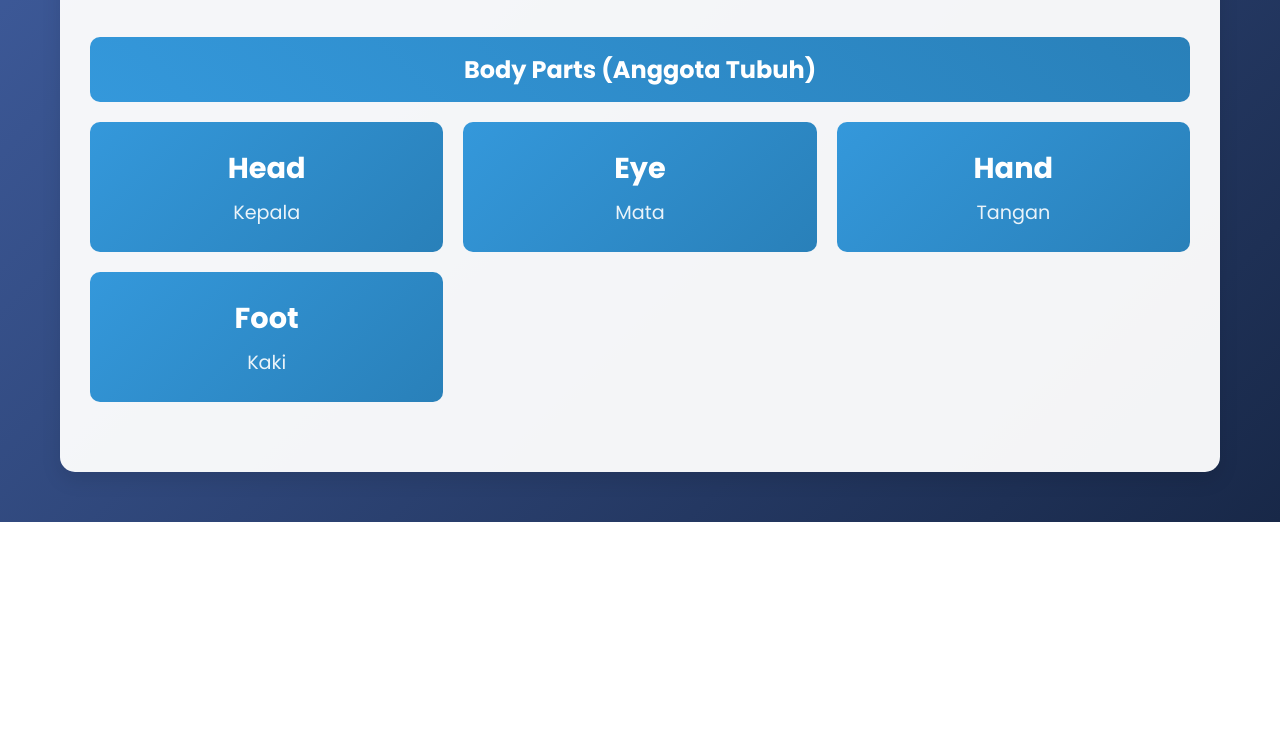
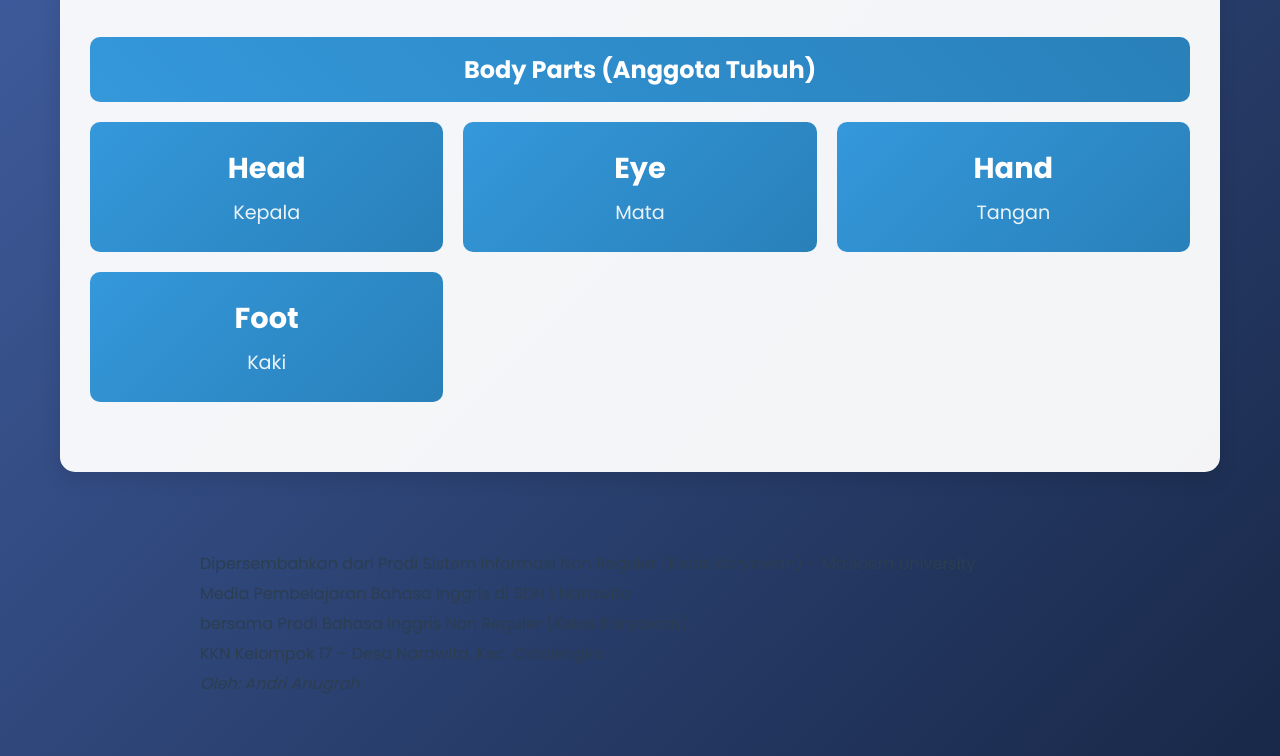
Before and after one commit to andriianugrah/Pembelajaran-Bahasa-Inggris-Kelas-4-6, a plain HTML site: page index.html in a window 1280 px wide. Shown: the part 742-1498 px from the top of the page. Before the commit the page ends 1264 px from the top, so only its background shows below. Drawn offline with Linux system fonts and the light colour scheme.

Commit message:
Update index.html

```diff
--- a/index.html
+++ b/index.html
@@ -695,4 +695,31 @@
         });
     </script>
 </body>
+<div class="footer-info">
+  <p>Dipersembahkan dari Prodi Sistem Informasi Non Reguler (Kelas Karyawan) – Ma'soem University</p>
+  <p>Media Pembelajaran Bahasa Inggris di SDN 1 Narawita</p>
+  <p>bersama Prodi Bahasa Inggris Non Reguler (Kelas Karyawan)</p>
+  <p>KKN Kelompok 17 – Desa Narawita, Kec. Cicalengka</p>
+  <p><em>Oleh: Andri Anugrah</em></p>
+</div>
+
+<style>
+  .footer-info {
+    max-width: 960px; /* disamakan dengan lebar konten utama (kotak putih) */
+    margin: 30px auto 60px auto; /* jarak atas-bawah lebih proporsional */
+    padding: 0 40px; /* biar gak nempel ke kiri-kanan */
+    color: #2c3e50;
+  }
+
+  .footer-info p {
+    font-size: 16px;
+    margin: 6px 0;
+    line-height: 1.5;
+  }
+
+  .footer-info p em {
+    font-style: italic;
+  }
+</style>
+
 </html>
```
